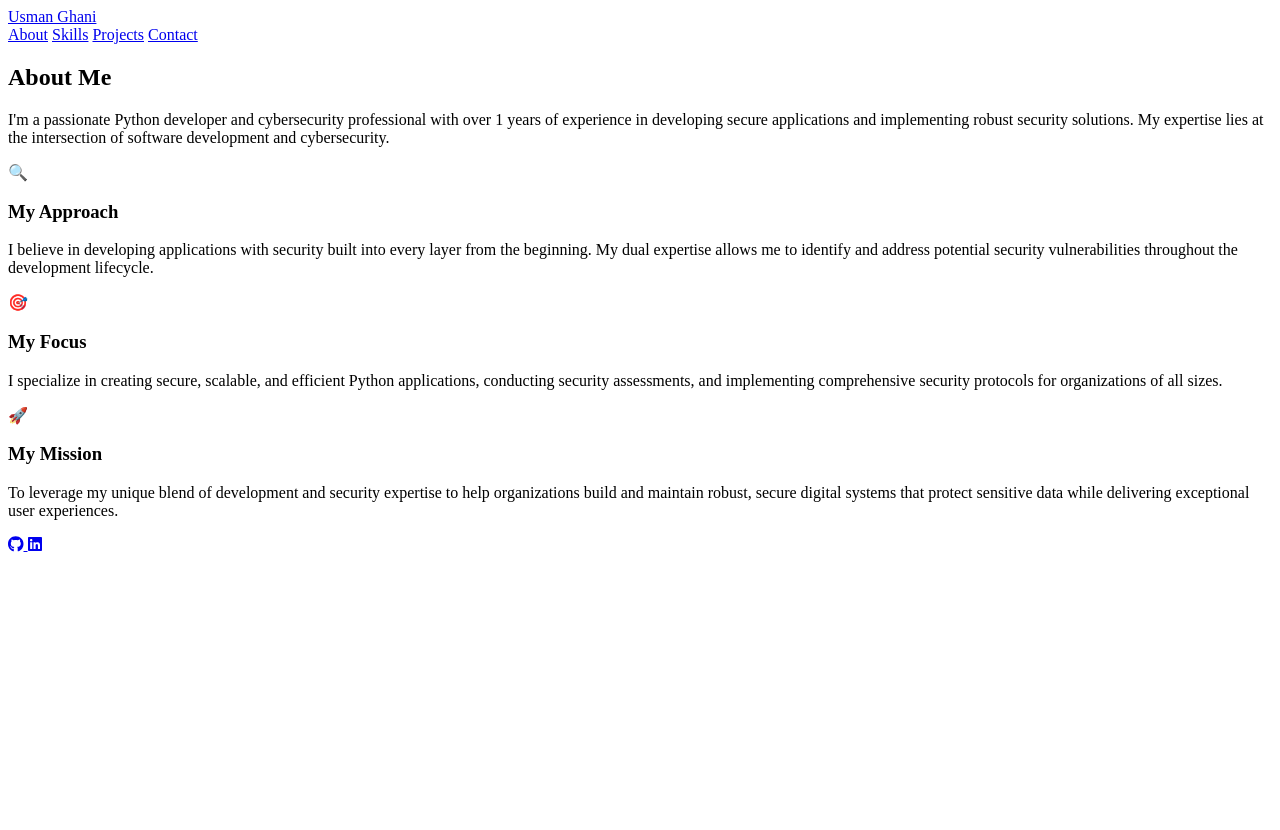
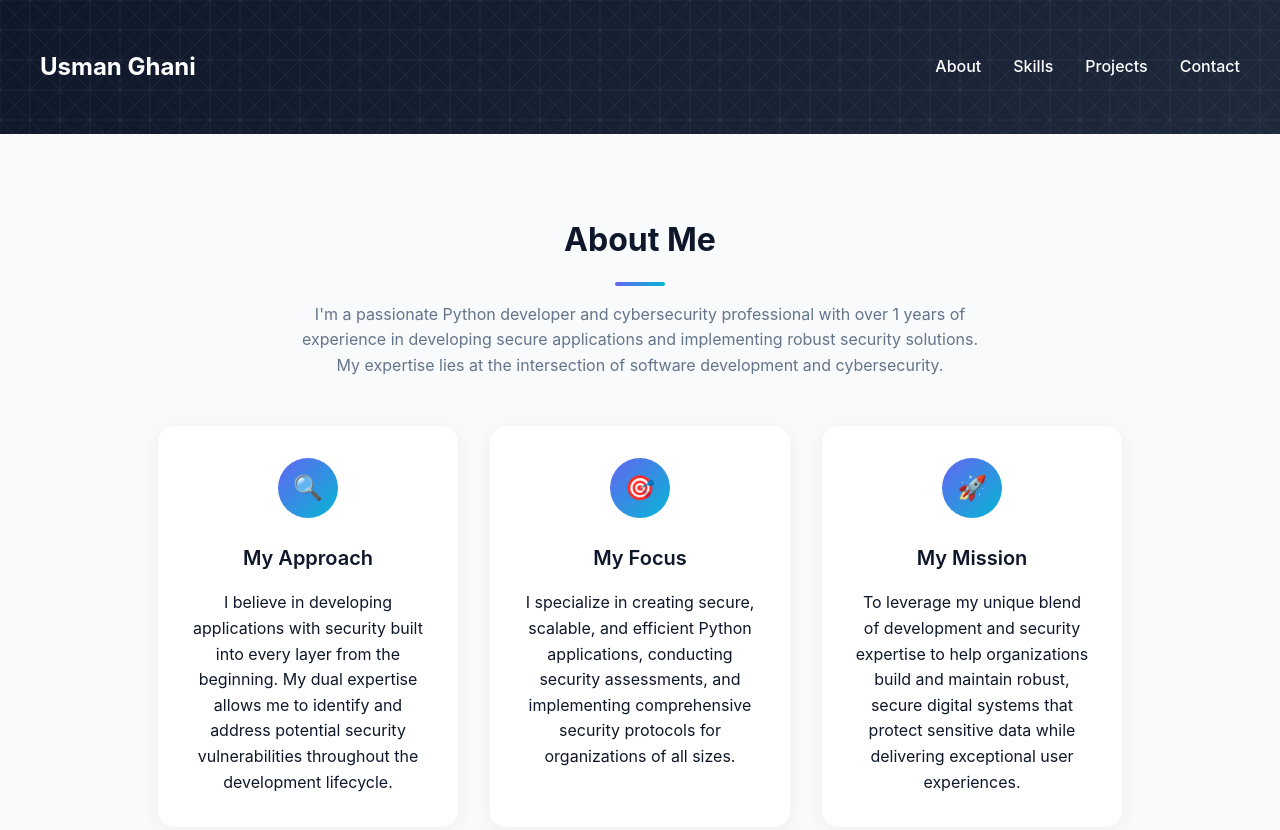
Before and after one commit to UsmanGhani21-svg/usmi_profile, a website: page public/about.html in a window 1280 px wide. Shown: the top 830 px of the page. Before the commit the page ends 800 px from the top, so only its background shows below. Drawn offline with Linux system fonts and the light colour scheme; the site is published under a folder, as on GitHub Pages, so addresses that start at the root find nothing.

Commit message:
Minor updates: image paths and CSS links

```diff
--- a/public/about.html
+++ b/public/about.html
@@ -4,7 +4,7 @@
     <meta charset="UTF-8">
     <meta name="viewport" content="width=device-width, initial-scale=1.0">
     <script src="https://cdnjs.cloudflare.com/ajax/libs/font-awesome/6.1.1/js/all.min.js"></script>
-    <link rel="stylesheet" href="/public/style.css">
+    <link rel="stylesheet" href="style.css">
     <title>Document</title>
 </head>
 <body>
```
Also changed, not shown: public/contact.html (+1 -1 lines), public/index.html (+1 -1 lines), public/projects.html (+1 -1 lines), public/skills.html (+1 -1 lines).
